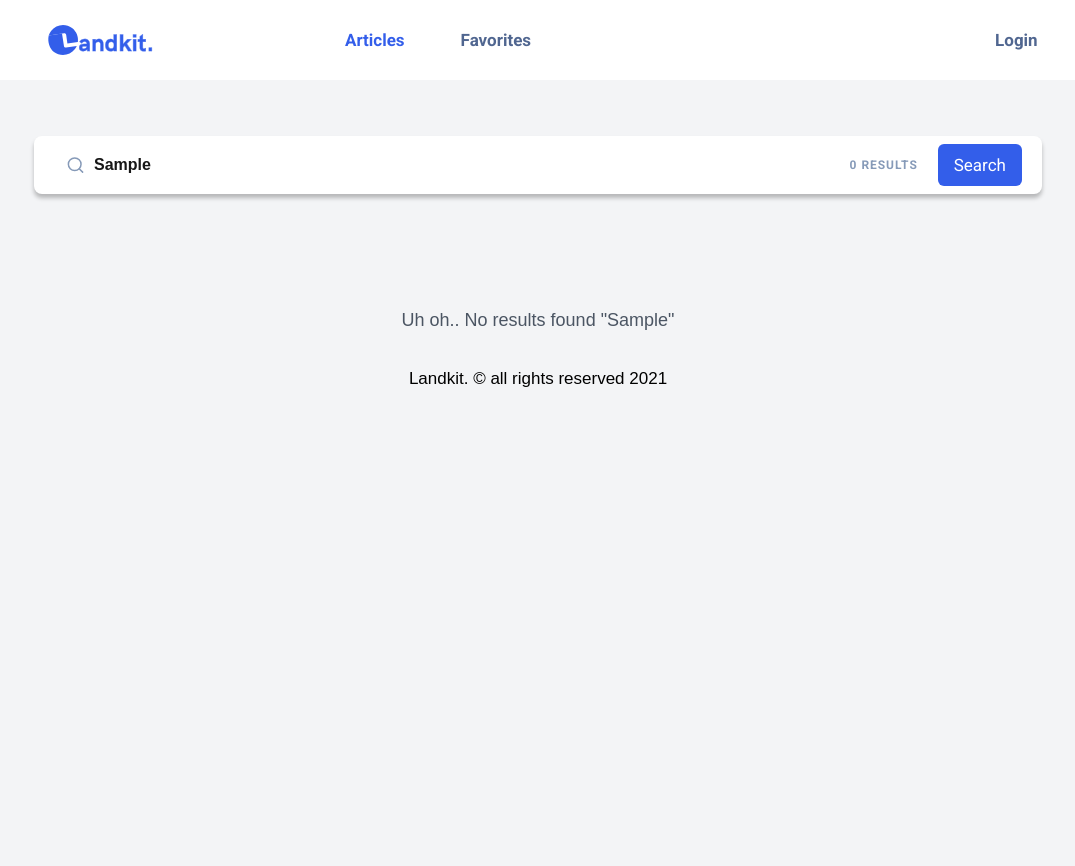
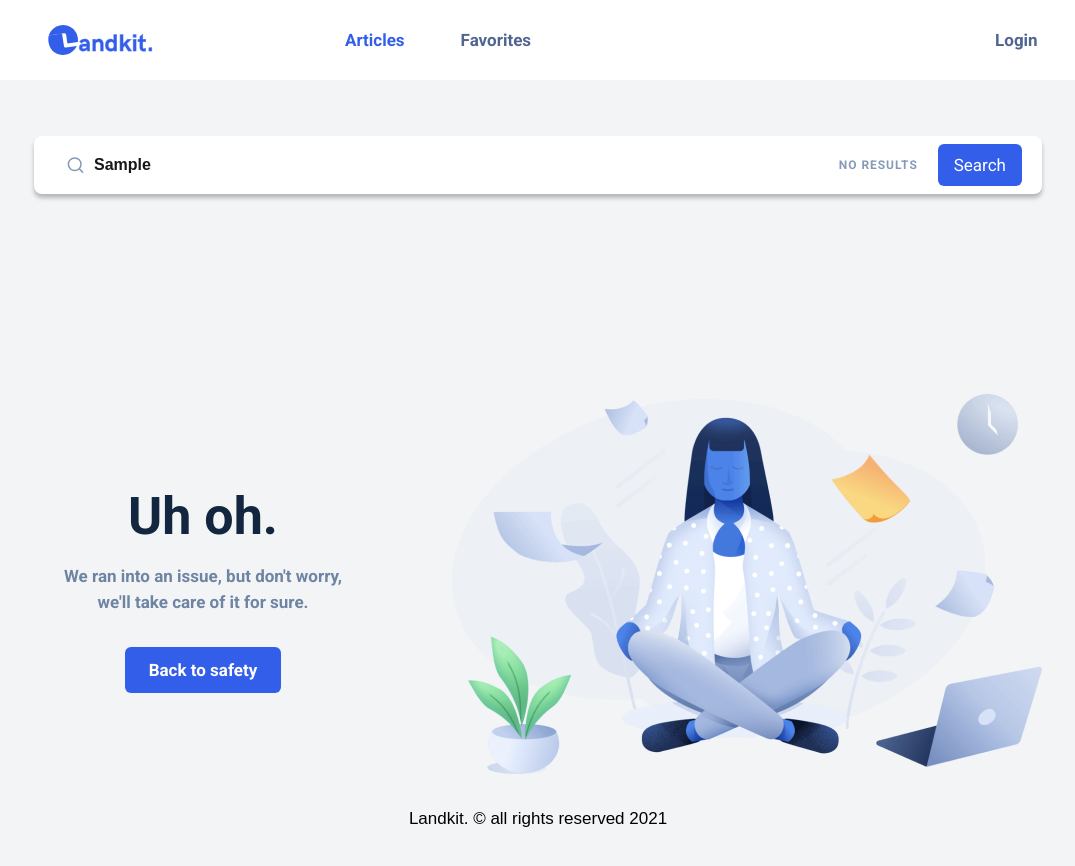
Before and after one commit to PROYECEZE/Tarea-Seis, a Next.js app: page / in a window 1280 px wide. Both pictures are taken after typing "Sample" into the empty fields and a click on the button "Search". Shown: the top 866 px of the page, without its empty margins (102-1177 px from the left). Before the commit the page ends 800 px from the top, so only its background shows below. Built offline with nearby package versions, Linux system fonts and the light colour scheme.

Commit message:
New feature/feature/blogs-not-found completed

```diff
--- a/app/layout.js
+++ b/app/layout.js
@@ -27,7 +27,7 @@ export default function RootLayout({ children }) {
         <title>andkit</title>
        </head>
       <body
-        className="bg-gray-100">
+        className="bg-gray-100 flex flex-col min-h-screen">
         {children}
       </body>
     </html>
--- a/app/page.js
+++ b/app/page.js
@@ -3,6 +3,7 @@
 import { useState } from "react"
 import Header from "./components/header"
 import TravelCard from "./components/travel-card"
+
 
 const cardData = [
   {
@@ -1012,7 +1013,7 @@ export default function Home() {
   return (
     <>
       <Header/>
-      <main className="container max-w-size">
+      <main className="container max-w-size flex-grow">
         <section className='mt-14 my-8 rounded-lg bg-white py-2 px-5 shadow-3xl'>
           <form onSubmit={handleSearch} className='flex items-center'>
             <div className='flex relative flex-1 items-center'>
@@ -1050,7 +1051,7 @@ export default function Home() {
               />
             </div>
             <span className="text-xs text-lightBlue font-black font-roboto text-postInfoss tracking-eightLetter ml-4" aria-live="polite">
-              {filteredCards.length} RESULTS
+              {filteredCards.length > 0 ? `${filteredCards.length} RESULTS` : 'NO RESULTS'}
             </span>
             <button
               type="submit"
@@ -1066,7 +1067,20 @@ export default function Home() {
           ))}
         </section>
         {filteredCards.length === 0 && (
-          <p className="text-center text-lg text-gray-600 mt-10">Uh oh.. No results found "{searchQuery}"</p>
+          <section className="flex gap-20 container max-w-size sm:mt-32 mt-0 font-roboto px-0">
+            <div className="flex flex-col items-center justify-center px-5 text-center">
+              <h1 className="md:text-52px text-strongBlue mb-4 font-black text-5xl mt-3">
+                Uh oh.
+              </h1>
+              <p className="text-snowGray mb-8 font-black text-postInfo">
+                We ran into an issue, but don't worry, we'll take care of it for sure.
+              </p>
+              <button className="px-6 py-2.5 text-white text-postInfo font-black bg-intenseBlue hover:bg-blue-700 rounded-md transition-colors">
+                Back to safety
+              </button>
+            </div>
+            <img className="w-100 h-90 hidden sm:flex" src="images/UhOh.png" alt=""/>
+          </section>
         )}
         {filteredCards.length > 0 && visibleItems < filteredCards.length && (
           <section className="py-10 sm:py-20 text-center">
--- a/tailwind.config.js
+++ b/tailwind.config.js
@@ -20,6 +20,8 @@ module.exports = {
         softred: '#DF4759',
         intenseYellow: '#F99716',
         snowBlue:'#D9E2EF',
+        strongBlue:'#12263F',
+        snowGray:'#6E84A3',
       },
       fontFamily: {
         roboto: ['roboto']
@@ -28,6 +30,7 @@ module.exports = {
         postSubtitle: ['21px', '32px'],
         postInfo:['17px', '26px'],
         '43px': ['42px', '52px'],
+        '52px': ['52px', '60px'],
       },
       container: {
         center: true,
@@ -43,6 +46,12 @@ module.exports = {
       letterSpacing: {
         sevenLetter: '0.07em',
         eightLetter:'0.08em',
+      },
+      width: {
+        '100': '590px',
+      },
+      height: {
+        '90': '380px',
       }
     },
   },
```
Also changed, not shown: public/images/UhOh.png (added).
